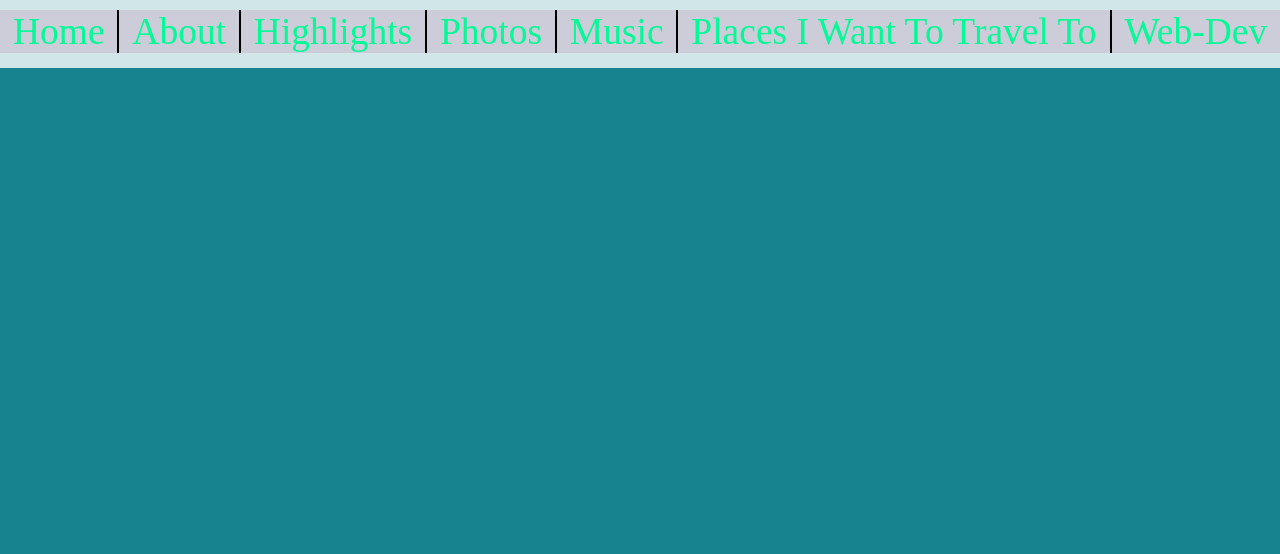
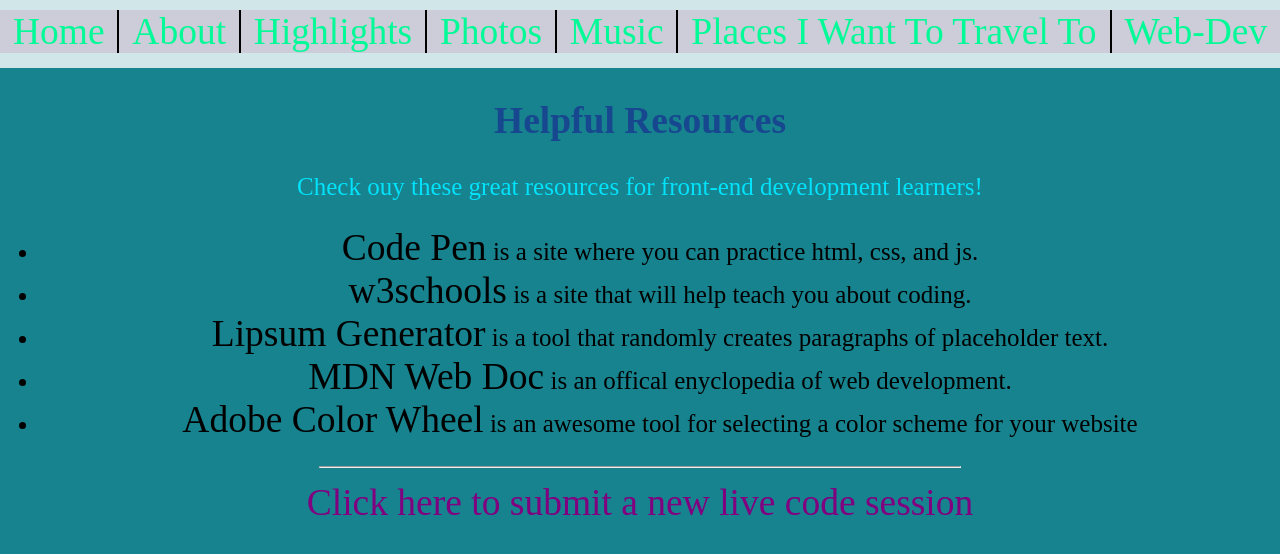
Before and after one commit to yabligowski/web-dev, a plain HTML site: page index.html in a window 1280 px wide. Drawn offline with Linux system fonts and the light colour scheme; a web font is replaced by a local one.

Commit message:
Update index.html

```diff
--- a/index.html
+++ b/index.html
@@ -11,6 +11,22 @@
 </head>
 <body>
 
+  <h2>Helpful Resources</h2>
+  <p>Check ouy these great resources for front-end development learners!</p>
+<ul>
+  <li><a href="https://codepen.io/pen/" target="_blank">Code Pen</a> is a site where you can practice html, css, and js.</li>
+  <li><a href="https://www.w3schools.com" target="_blank">w3schools</a> is a site that will help teach you about coding.</li>
+  <li><a href="https://lipsum.com/" target="_blank">Lipsum Generator</a> is a tool that randomly creates paragraphs of placeholder text.</li>
+  <li><a href="https://developer.mozilla.org/en-US/docs/Web/HTML" target="_blank">MDN Web Doc</a> is an offical enyclopedia of web development.</li>
+  <li><a href="https://color.adobe.com/create/color-wheel" target="_blank">Adobe Color Wheel</a> is an awesome tool for selecting a color scheme for your website</li>
+</ul>
+
+ <hr>
+
+
+  <a id="mail-link" href="mailto:nathanael.stamp@youngsvilleacademy.org?subject=Live Code Submission - Stamp&body=Dear Mr. Stamp, sorry for what I got wrong and at this time I probably know what I got wrong and am sorry it will reflect in my grade." target="_blank">Click here to submit a new live code session</a>
+
+
 <script src="/web-dev/headerinjection.js"></script>
 
 
```
